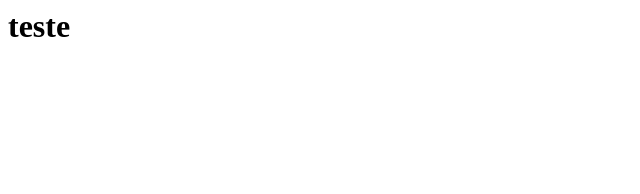
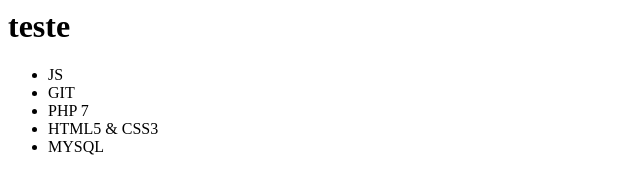
Before and after one commit to eversonsa/curso-git, a plain HTML site: page index.html in a window 1280 px wide. Shown: the whole page, without its empty margins (0-640 px from the left). Drawn offline with Linux system fonts and the light colour scheme.

Commit message:
adicionado uma lista no projeto

```diff
--- a/index.html
+++ b/index.html
@@ -4,5 +4,12 @@
 	</head>
 		<body>
 			<h1>teste</h1>
+			<ul>
+				<li>JS</li>
+				<li>GIT</li>
+				<li>PHP 7</li>
+				<li>HTML5 & CSS3</li>
+				<li>MYSQL</li>
+			</ul>
 		</body>
 </html>
```
